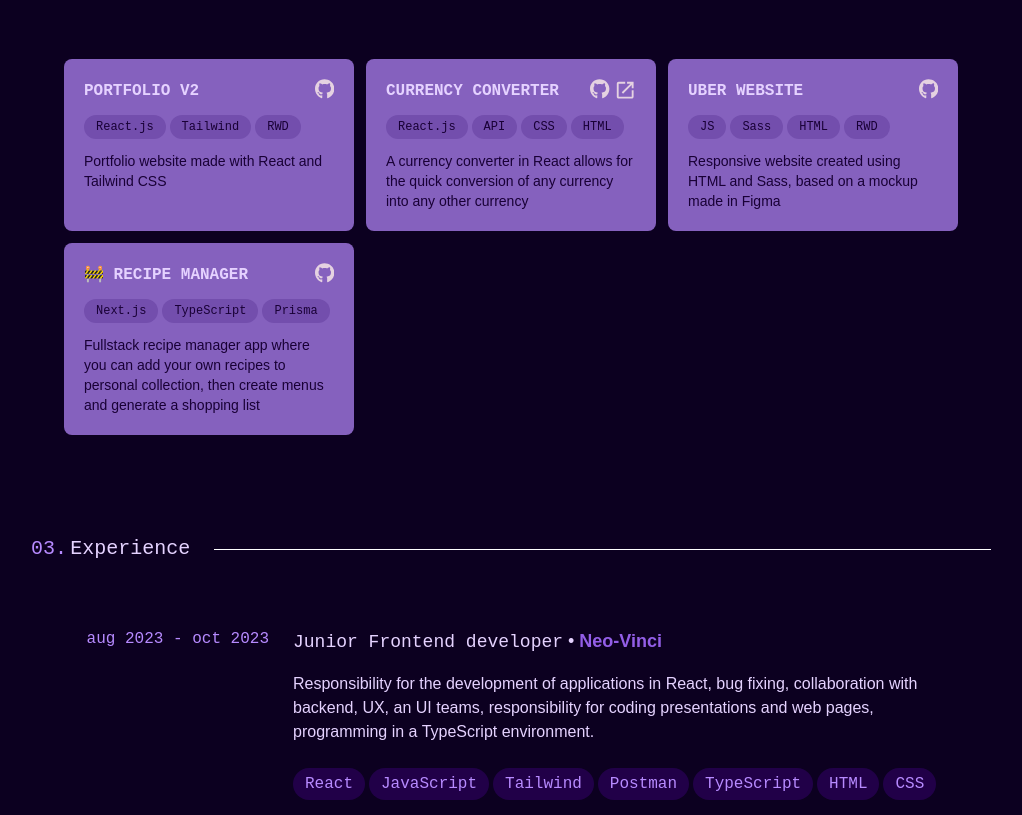
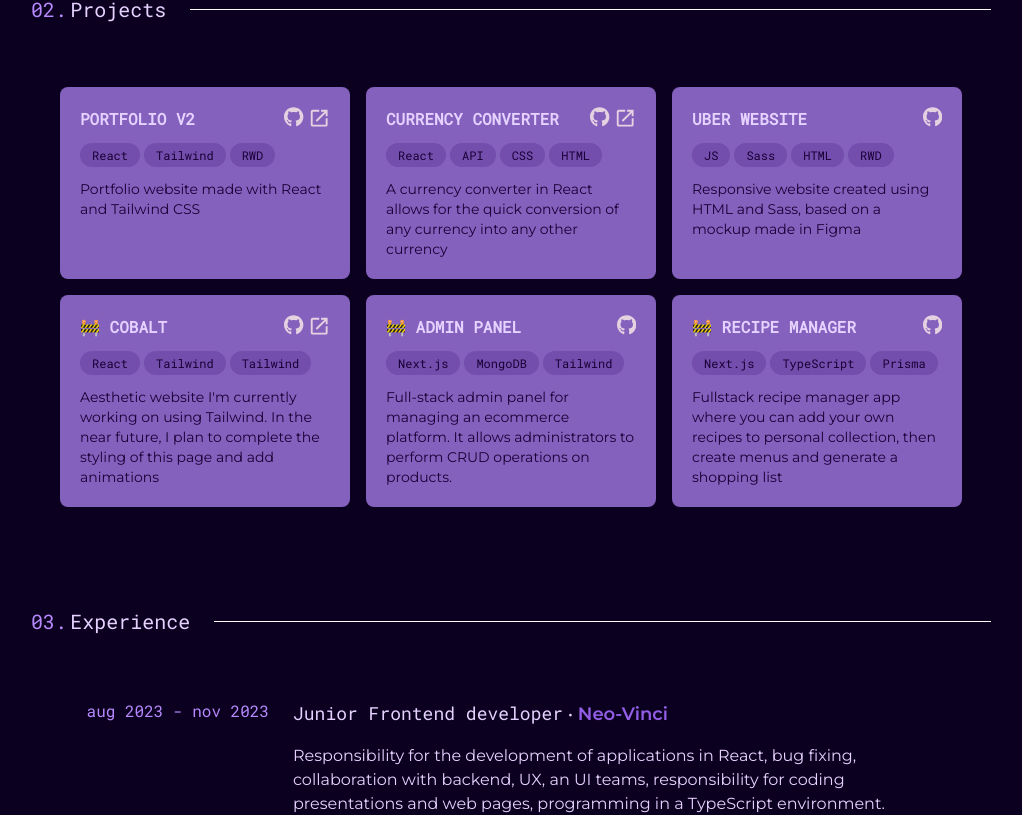
Before and after one commit to weomweom/portfolio-v2, a React (Create React App) app: page / in a window 1280 px wide. Shown: the part 1529-2344 px from the top of the page, without its empty margins (129-1151 px from the left). Built offline with nearby package versions, Linux system fonts and the light colour scheme.

Commit message:
some changes

```diff
--- a/package.json
+++ b/package.json
@@ -44,6 +44,7 @@
     ]
   },
   "devDependencies": {
+    "@babel/plugin-proposal-private-property-in-object": "^7.21.11",
     "@types/css-modules": "^1.0.3",
     "gh-pages": "^6.0.0",
     "tailwindcss": "^3.3.3"
--- a/src/PageLayout.js
+++ b/src/PageLayout.js
@@ -8,7 +8,6 @@ import Contact from './components/Sections/Contact';
 
 //styles
 import './index.css';
-import Note from './components/Note';
 
 function PageLayout() {
   return (
--- a/src/components/Nav/Nav.js
+++ b/src/components/Nav/Nav.js
@@ -15,7 +15,7 @@ function Nav() {
     <>
       <div className='w-full h-[--navHeight] bg-[--dark-purple] mono justify-between sticky top-0 px-8 z-10 hidden md:flex'>
           <div className='lg:ml-10 self-center'>
-            <a href='./#'><img className='h-[calc(var(--navHeight)-30px)]' src={logo}/></a>
+            <a href='./#'><img className='h-[calc(var(--navHeight)-30px)]' src={logo} alt='K logo'/></a>
           </div>
           <ol className='h-full flex items-center justify-center flex-row'>
             {navLinks.map((item, i) => {
--- a/src/components/Nav/NavSideBar.js
+++ b/src/components/Nav/NavSideBar.js
@@ -37,10 +37,10 @@ function NavSideBar() {
   const hamburger = Array(3).fill(null);
 
   return (
-    <div className={`w-full mono flex flex-col items-cetner sticky top-0 md:hidden`}>
+    <div className={`w-full mono flex flex-col items-cetner sticky top-0 z-50 md:hidden`}>
         <div className='h-[--navHeight] w-full flex justify-between bg-[--dark-purple] px-8 z-[2]'>
           <div className='lg:ml-10 self-center'>
-            <a href='./#'><img className='h-[calc(var(--navHeight)-30px)]' src={logo}/></a>
+            <a href='./#'><img className='h-[calc(var(--navHeight)-30px)]' src={logo} alt='K logo'/></a>
           </div>
           <button onClick={() => toggleMenu()}>
             <div className="hamburger">
--- a/src/components/ProjectCard.js
+++ b/src/components/ProjectCard.js
@@ -4,12 +4,12 @@ import ExternalLink from './Icons/ExternalLink';
 
 function ProjectCard({data}) {
     return (
-        <div className="flex flex-col w-[290px] bg-[--projectBg] rounded-lg p-5">
+        <div className="flex flex-col w-[290px] bg-[--projectBg] rounded-lg p-5 transition hover:scale-105">
             <div className="flex justify-between">
                 <h6 className='uppercase font-bold mono'>{data.name}</h6>
                 <div className="flex">
-                    {data.githubRepo && <a href={data.githubRepo} target='_blank'><GitHubIcon/></a>}
-                    {data.link && <a href={data.link} className='pl-1' target='_blank'><ExternalLink/></a>}
+                    {data.githubRepo && <a href={data.githubRepo} target='_blank' rel="noreferrer"><GitHubIcon/></a>}
+                    {data.link && <a href={data.link} className='pl-1' target='_blank' rel="noreferrer"><ExternalLink/></a>}
                 </div>
             </div>
             {data.technologies &&
--- a/src/components/Sections/Contact.js
+++ b/src/components/Sections/Contact.js
@@ -9,12 +9,12 @@ function Contact() {
             <section className='flex flex-col items-center'>
                 <p className="text-[38px] font-semibold text-[--purple] text-center mb-5">Did you like my portfolio?</p>
                 <p className='text-lg text-center mb-10'>I'm also open to getting in touch or<br/> hearing  about exciting opportunities.<br/>Feel free to let me know here:</p>
-                <a className='flex border border-[--purple] border-2 rounded  text-xl mono px-10 py-5 mb-10 transition hover:bg-[--main-text-color] hover:text-[--purple] hover:border-[--main-text-color]' href={Icon[4].link}>Write to me</a>
+                <a className='flex border-2 border-[--purple] rounded  text-xl mono px-10 py-5 mb-10 transition hover:bg-[--main-text-color] hover:text-[--purple] hover:border-[--main-text-color]' href={Icon[4].link}>Write to me</a>
 
                 <div className='flex'>
                     {Icon.map((item, i) => {
                         return(
-                            <a key={i} href={item.link} target="_blank" className='p-2'>
+                            <a key={i} href={item.link} target="_blank" className='p-2' rel="noreferrer">
                                 {item.icon}
                             </a>
                         )
--- a/src/components/Sections/Projects.js
+++ b/src/components/Sections/Projects.js
@@ -10,7 +10,7 @@ function Projects() {
         <div className="section" id='projects'>
             <Title text='Projects'/>
             {projectsData &&
-                <div className="grid grid-cols-1 sm:grid-cols-2 min-[960px]:grid-cols-3 gap-3">
+                <div className="grid grid-cols-1 sm:grid-cols-2 min-[960px]:grid-cols-3 gap-4">
                     {projectsData.map((projectData, i) => (
                         <ProjectCard data={projectData} key={i}/>
                     ))}
--- a/src/config.js
+++ b/src/config.js
@@ -19,7 +19,7 @@ module.exports = {
     ],
     experienceData: [
         {
-            date: "aug 2023 - oct 2023",
+            date: "aug 2023 - nov 2023",
             position: "Junior Frontend developer",
             firm: "Neo-Vinci",
             description: "Responsibility for the development of applications in React, bug fixing, collaboration with backend, UX, an UI teams, responsibility for coding presentations and web pages, programming in a TypeScript environment.",
@@ -31,15 +31,15 @@ module.exports = {
             name: 'Portfolio v2',
             description: 'Portfolio website made with React and Tailwind CSS',
             githubRepo: 'https://github.com/weomweom/portfolio-v2',
-            link: '',
-            technologies: ["React.js", "Tailwind", "RWD"],
+            link: 'https://weomweom.github.io/portfolio-v2/',
+            technologies: ["React", "Tailwind", "RWD"],
         },
         {
             name: 'Currency converter',
             description: 'A currency converter in React allows for the quick conversion of any currency into any other currency ',
             githubRepo: 'https://github.com/weomweom/currency-converter',
             link: 'https://weomweom.github.io/currency-converter/',
-            technologies: ["React.js", "API", "CSS", "HTML"],
+            technologies: ["React", "API", "CSS", "HTML"],
         },
         {
             name: 'Uber Website',
@@ -49,12 +49,25 @@ module.exports = {
             technologies: ["JS", "Sass", "HTML", "RWD"],
         },
         {
+            name: '🚧 Cobalt',
+            description: "Aesthetic website I'm currently working on using Tailwind. In the near future, I plan to complete the styling of this page and add animations",
+            githubRepo: 'https://github.com/weomweom/cobalt-landing-page',
+            link: 'https://weomweom.github.io/cobalt-landing-page/',
+            technologies: ["React", "Tailwind", "Tailwind"]
+        },
+        {
+            name: '🚧 Admin panel',
+            description: 'Full-stack admin panel for managing an ecommerce platform. It allows administrators to perform CRUD operations on products.',
+            githubRepo: 'https://github.com/weomweom/ecommerce-admin',
+            link: '',
+            technologies: ["Next.js", "MongoDB", "Tailwind"]
+        },
+        {
             name: '🚧 Recipe Manager',
             description: 'Fullstack recipe manager app where you can add your own recipes to personal collection, then create menus and generate a shopping list',
             githubRepo: 'https://github.com/weomweom/recipe-manager',
             link: '',
             technologies: ["Next.js", "TypeScript", "Prisma"]
-
         },
     ]
 }
--- a/src/index.css
+++ b/src/index.css
@@ -1,8 +1,8 @@
+@import url('https://fonts.googleapis.com/css2?family=Montserrat:wght@400;600;800&family=Roboto+Mono:wght@300;400&display=swap');
+
 @tailwind base;
 @tailwind components;
 @tailwind utilities;
-
-@import url('https://fonts.googleapis.com/css2?family=Montserrat:wght@400;600;800&family=Roboto+Mono:wght@300;400&display=swap');
 
 :root {
   --dark-purple: #190036;
@@ -12,12 +12,6 @@
 	--main-text-color: #e5d2ff;
   --navHeight: 80px;
   --navTransition: transform .5s;
-}
-
-html {
-  scrollbar-width: thin;
-	scroll-behavior: smooth;
-  scrollbar-color: #502782 var(--dark-purple);
 }
 
 ::-webkit-scrollbar {
@@ -33,14 +27,18 @@ html {
   border-radius: 10px;
 }
 
+::selection {
+  background: #580078;
+}
+
+html {
+	scroll-behavior: smooth;
+}
+
 body {
   background-color: #0c0020;
   font-family: 'Montserrat', sans-serif;
   color: var(--main-text-color);
-}
-
-::selection {
-  background: #580078;
 }
 
 .mono {
```
Also changed, not shown: 1 other file (tests, documents, lock files or other folders).
